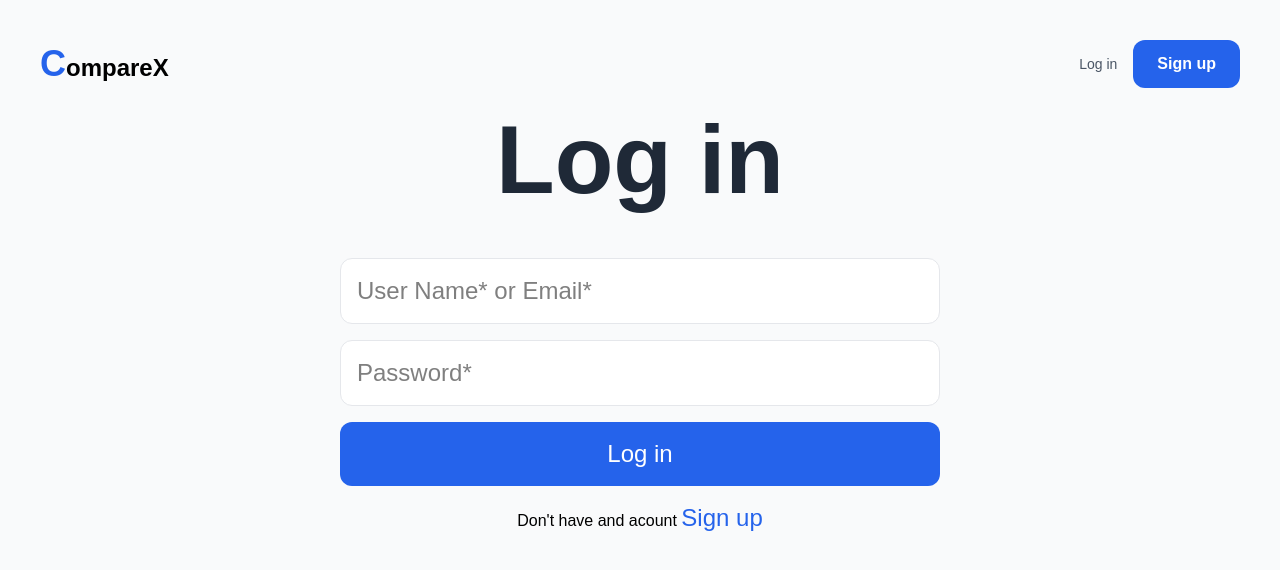
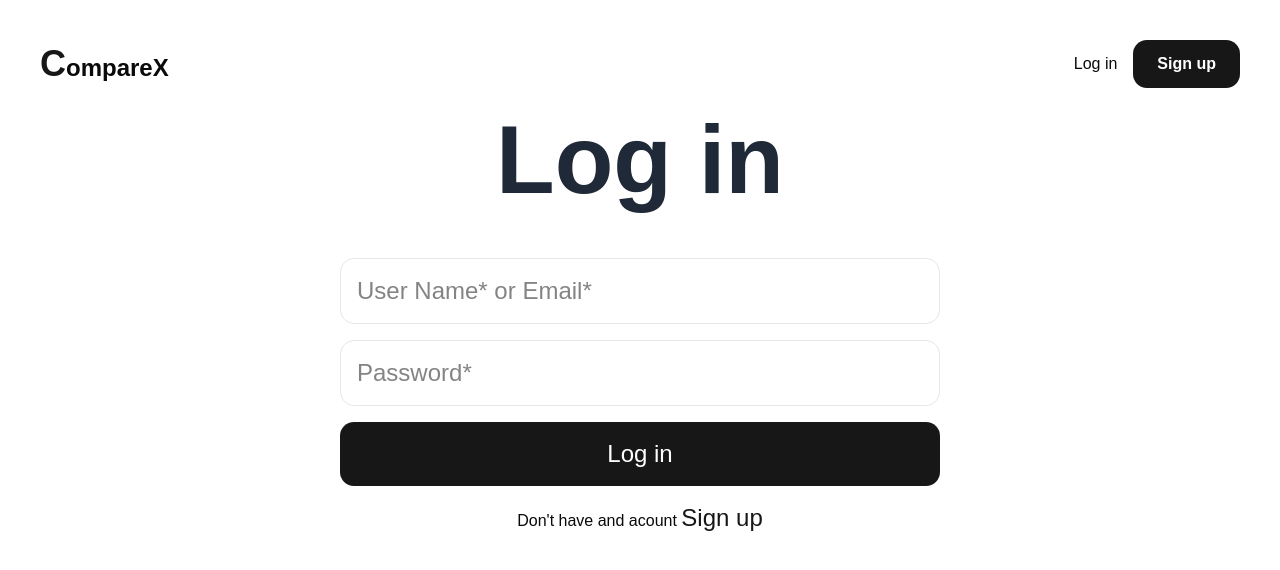
Before and after one commit to kongnyuroger/CompareX, a Next.js app: page /login in a window 1280 px wide. Shown: the top 570 px of the page. Built offline with nearby package versions, Linux system fonts and the light colour scheme.

Commit message:
fix: implemented a context provider for authentification UseUserContext due to state management issues after user authentificates. display: installed and implemented sonner

```diff
--- a/src/app/components/Navbar.tsx
+++ b/src/app/components/Navbar.tsx
@@ -1,20 +1,11 @@
 "use client";
 import Link from "next/link";
 import { useRouter } from "next/navigation";
-import { useEffect, useState } from "react";
+import { useUserContext } from "@/lib/authProvider";
 export default function Navbar() {
-  const [token, setToken] = useState<string | null>(null);
+  const { token, logout, loading } = useUserContext();
   const navigate = useRouter();
-  useEffect(() => {
-    const t = localStorage.getItem("token");
-    setToken(t);
-  }, []);
-  console.log(token);
-  const logout = () => {
-    localStorage.removeItem("token");
-    setToken(null);
-    navigate.push("/login");
-  };
+
   return (
     <nav className="flex items-center justify-between mb-6">
       <div>
@@ -25,14 +16,14 @@
       </div>
 
       <div className="navbar-actions flex items-center gap-4">
-        {(!token && (
+        {loading ? null : token ? (
+          <button type="button" className="btn-primary" onClick={logout}>
+            {" "}
+            Logout
+          </button>
+        ) : (
           <>
-            <Link
-              href="/login"
-              className="text-sm text-gray-600 hover:text-gray-900 cursor-pointer"
-            >
-              Log in
-            </Link>
+            <Link href="/login">Log in</Link>
             <button
               type="button"
               className="btn-primary"
@@ -41,12 +32,7 @@
               Sign up
             </button>
           </>
-        )) ||
-          (token && (
-            <button type="button" className="btn-primary" onClick={logout}>
-              Logout
-            </button>
-          ))}
+        )}
       </div>
     </nav>
   );
--- a/src/app/globals.css
+++ b/src/app/globals.css
@@ -82,3 +82,217 @@
  html {
    font-family: Arial, Helvetica, sans-serif;
  }
+
+ @theme inline {
+
+  --radius-sm: calc(var(--radius) - 4px);
+
+  --radius-md: calc(var(--radius) - 2px);
+
+  --radius-lg: var(--radius);
+
+  --radius-xl: calc(var(--radius) + 4px);
+
+  --color-background: var(--background);
+
+  --color-foreground: var(--foreground);
+
+  --color-card: var(--card);
+
+  --color-card-foreground: var(--card-foreground);
+
+  --color-popover: var(--popover);
+
+  --color-popover-foreground: var(--popover-foreground);
+
+  --color-primary: var(--primary);
+
+  --color-primary-foreground: var(--primary-foreground);
+
+  --color-secondary: var(--secondary);
+
+  --color-secondary-foreground: var(--secondary-foreground);
+
+  --color-muted: var(--muted);
+
+  --color-muted-foreground: var(--muted-foreground);
+
+  --color-accent: var(--accent);
+
+  --color-accent-foreground: var(--accent-foreground);
+
+  --color-destructive: var(--destructive);
+
+  --color-border: var(--border);
+
+  --color-input: var(--input);
+
+  --color-ring: var(--ring);
+
+  --color-chart-1: var(--chart-1);
+
+  --color-chart-2: var(--chart-2);
+
+  --color-chart-3: var(--chart-3);
+
+  --color-chart-4: var(--chart-4);
+
+  --color-chart-5: var(--chart-5);
+
+  --color-sidebar: var(--sidebar);
+
+  --color-sidebar-foreground: var(--sidebar-foreground);
+
+  --color-sidebar-primary: var(--sidebar-primary);
+
+  --color-sidebar-primary-foreground: var(--sidebar-primary-foreground);
+
+  --color-sidebar-accent: var(--sidebar-accent);
+
+  --color-sidebar-accent-foreground: var(--sidebar-accent-foreground);
+
+  --color-sidebar-border: var(--sidebar-border);
+
+  --color-sidebar-ring: var(--sidebar-ring);
+}
+
+ :root {
+
+  --radius: 0.625rem;
+
+  --background: oklch(1 0 0);
+
+  --foreground: oklch(0.145 0 0);
+
+  --card: oklch(1 0 0);
+
+  --card-foreground: oklch(0.145 0 0);
+
+  --popover: oklch(1 0 0);
+
+  --popover-foreground: oklch(0.145 0 0);
+
+  --primary: oklch(0.205 0 0);
+
+  --primary-foreground: oklch(0.985 0 0);
+
+  --secondary: oklch(0.97 0 0);
+
+  --secondary-foreground: oklch(0.205 0 0);
+
+  --muted: oklch(0.97 0 0);
+
+  --muted-foreground: oklch(0.556 0 0);
+
+  --accent: oklch(0.97 0 0);
+
+  --accent-foreground: oklch(0.205 0 0);
+
+  --destructive: oklch(0.577 0.245 27.325);
+
+  --border: oklch(0.922 0 0);
+
+  --input: oklch(0.922 0 0);
+
+  --ring: oklch(0.708 0 0);
+
+  --chart-1: oklch(0.646 0.222 41.116);
+
+  --chart-2: oklch(0.6 0.118 184.704);
+
+  --chart-3: oklch(0.398 0.07 227.392);
+
+  --chart-4: oklch(0.828 0.189 84.429);
+
+  --chart-5: oklch(0.769 0.188 70.08);
+
+  --sidebar: oklch(0.985 0 0);
+
+  --sidebar-foreground: oklch(0.145 0 0);
+
+  --sidebar-primary: oklch(0.205 0 0);
+
+  --sidebar-primary-foreground: oklch(0.985 0 0);
+
+  --sidebar-accent: oklch(0.97 0 0);
+
+  --sidebar-accent-foreground: oklch(0.205 0 0);
+
+  --sidebar-border: oklch(0.922 0 0);
+
+  --sidebar-ring: oklch(0.708 0 0);
+}
+
+ .dark {
+
+  --background: oklch(0.145 0 0);
+
+  --foreground: oklch(0.985 0 0);
+
+  --card: oklch(0.205 0 0);
+
+  --card-foreground: oklch(0.985 0 0);
+
+  --popover: oklch(0.205 0 0);
+
+  --popover-foreground: oklch(0.985 0 0);
+
+  --primary: oklch(0.922 0 0);
+
+  --primary-foreground: oklch(0.205 0 0);
+
+  --secondary: oklch(0.269 0 0);
+
+  --secondary-foreground: oklch(0.985 0 0);
+
+  --muted: oklch(0.269 0 0);
+
+  --muted-foreground: oklch(0.708 0 0);
+
+  --accent: oklch(0.269 0 0);
+
+  --accent-foreground: oklch(0.985 0 0);
+
+  --destructive: oklch(0.704 0.191 22.216);
+
+  --border: oklch(1 0 0 / 10%);
+
+  --input: oklch(1 0 0 / 15%);
+
+  --ring: oklch(0.556 0 0);
+
+  --chart-1: oklch(0.488 0.243 264.376);
+
+  --chart-2: oklch(0.696 0.17 162.48);
+
+  --chart-3: oklch(0.769 0.188 70.08);
+
+  --chart-4: oklch(0.627 0.265 303.9);
+
+  --chart-5: oklch(0.645 0.246 16.439);
+
+  --sidebar: oklch(0.205 0 0);
+
+  --sidebar-foreground: oklch(0.985 0 0);
+
+  --sidebar-primary: oklch(0.488 0.243 264.376);
+
+  --sidebar-primary-foreground: oklch(0.985 0 0);
+
+  --sidebar-accent: oklch(0.269 0 0);
+
+  --sidebar-accent-foreground: oklch(0.985 0 0);
+
+  --sidebar-border: oklch(1 0 0 / 10%);
+
+  --sidebar-ring: oklch(0.556 0 0);
+}
+
+ @layer base {
+  * {
+    @apply border-border outline-ring/50;
+  }
+  body {
+    @apply bg-background text-foreground;
+  }
+}
--- a/src/app/layout.tsx
+++ b/src/app/layout.tsx
@@ -1,6 +1,8 @@
 import type { Metadata } from "next";
 import { Geist, Geist_Mono } from "next/font/google";
 import "./globals.css";
+import { Toaster } from "@/components/ui/sonner";
+import { UserContextProvider } from "../lib/authProvider";
 import Navbar from "./components/Navbar";
 
 const geistSans = Geist({
@@ -28,8 +30,11 @@
       <body
         className={`${geistSans.variable} ${geistMono.variable} antialiased`}
       >
-        <Navbar />
-        {children}
+        <UserContextProvider>
+          <Navbar />
+          {children}
+        </UserContextProvider>
+        <Toaster />
       </body>
     </html>
   );
--- a/src/app/login/page.tsx
+++ b/src/app/login/page.tsx
@@ -2,6 +2,7 @@
 import Link from "next/link";
 import { useRouter } from "next/navigation";
 import { useId, useState } from "react";
+import { useUserContext } from "@/lib/authProvider";
 import { loginUser } from ".././services/api";
 
 const LoginPage = () => {
@@ -13,6 +14,7 @@
   const [password, setPassword] = useState("");
   const [error, setError] = useState("");
   const [loading, setLoading] = useState(false);
+  const { login } = useUserContext();
 
   const handleSubmit = async (e: React.FormEvent<HTMLFormElement>) => {
     e.preventDefault();
@@ -21,15 +23,16 @@
 
     try {
       const res = await loginUser(emailOrUsername, password);
-      localStorage.setItem("token", res.data.accessToken);
-      localStorage.setItem("userName", res.data.user.username);
+      const token = res.data.token;
+      login(token);
+      router.push("/");
     } catch (err: any) {
-      const message = err?.response?.data?.message;
+      const message =
+        err?.response?.data?.message || err?.message || "An error occurred";
       setError(message);
     } finally {
       setLoading(false);
-      window.location.reload();
-      router.push("/");
+      console.log("Login successful");
     }
   };
   return (
--- /dev/null
+++ b/src/components/ui/sonner.tsx
@@ -0,0 +1,40 @@
+"use client";
+
+import {
+  CircleCheckIcon,
+  InfoIcon,
+  Loader2Icon,
+  OctagonXIcon,
+  TriangleAlertIcon,
+} from "lucide-react";
+import { useTheme } from "next-themes";
+import { Toaster as Sonner, type ToasterProps } from "sonner";
+
+const Toaster = ({ ...props }: ToasterProps) => {
+  const { theme = "system" } = useTheme();
+
+  return (
+    <Sonner
+      theme={theme as ToasterProps["theme"]}
+      className="toaster group"
+      icons={{
+        success: <CircleCheckIcon className="size-4" />,
+        info: <InfoIcon className="size-4" />,
+        warning: <TriangleAlertIcon className="size-4" />,
+        error: <OctagonXIcon className="size-4" />,
+        loading: <Loader2Icon className="size-4 animate-spin" />,
+      }}
+      style={
+        {
+          "--normal-bg": "var(--popover)",
+          "--normal-text": "var(--popover-foreground)",
+          "--normal-border": "var(--border)",
+          "--border-radius": "var(--radius)",
+        } as React.CSSProperties
+      }
+      {...props}
+    />
+  );
+};
+
+export { Toaster };
--- a/src/lib/authProvider.tsx
+++ b/src/lib/authProvider.tsx
@@ -6,12 +6,14 @@
   token: string | null;
   login: (token: string | null) => void;
   logout: () => void;
+  loading: boolean;
 };
 
 const UserContext = createContext<UserContextProviderprop>({
   token: null,
   login: () => {},
   logout: () => {},
+  loading: false,
 });
 
 export function UserContextProvider({
@@ -20,11 +22,13 @@
   children: React.ReactNode;
 }) {
   const [token, setToken] = useState<string | null>(null);
+  const [loading, setLoading] = useState<boolean>(true);
   const router = useRouter();
 
   useEffect(() => {
     const t = localStorage.getItem("token");
-    if (t) setToken(t);
+    setToken(t);
+    setLoading(false);
   }, []);
 
   const login = (newToken: string | null) => {
@@ -34,6 +38,7 @@
     } else {
       localStorage.removeItem("token");
     }
+    setToken(newToken);
   };
 
   const logout = () => {
@@ -43,7 +48,7 @@
   };
 
   return (
-    <UserContext.Provider value={{ token, login, logout }}>
+    <UserContext.Provider value={{ token, login, logout, loading }}>
       {children}
     </UserContext.Provider>
   );
```
Also changed, not shown: package.json (+5 -3 lines), 1 other file (tests, documents, lock files or other folders).
